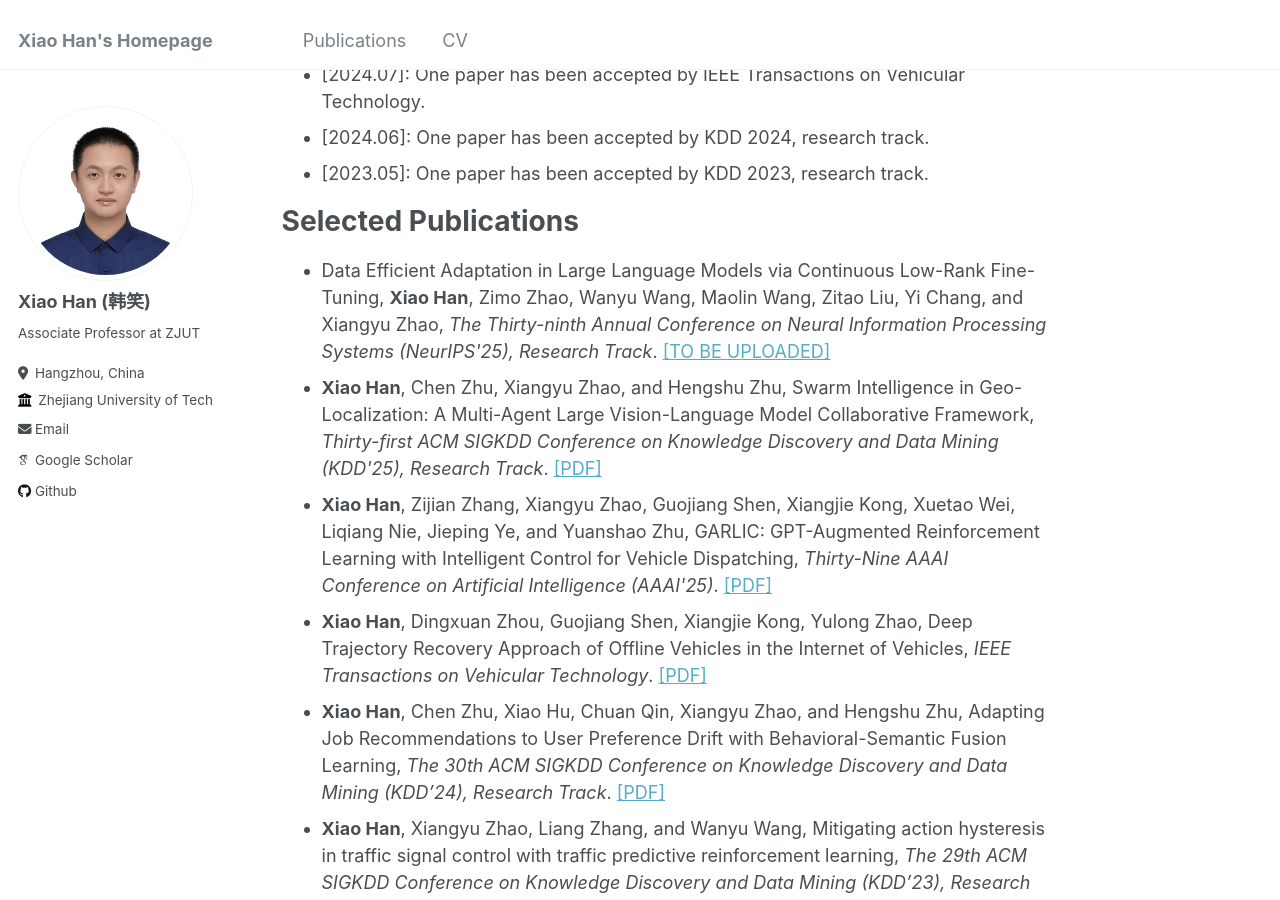
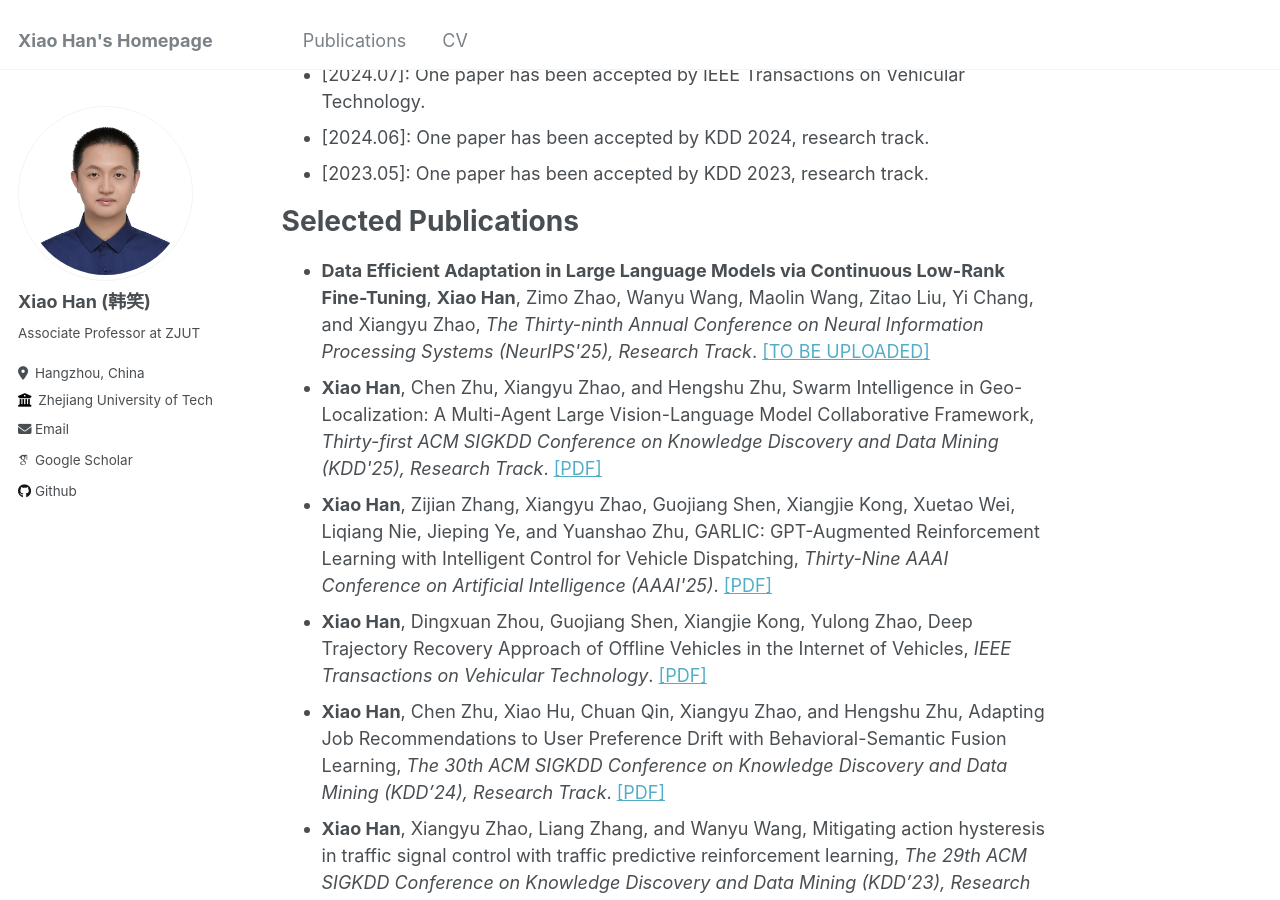
Before and after one commit to hahahenha/hahahenha.github.io, a Jekyll site: the page built from _pages/about.md, in a window 1280 px wide and 900 px high, scrolled down 790 px. Built offline with Jekyll 4.4.1, drawn with Linux system fonts in a browser that asks for light colours; some web fonts are replaced.

```diff
--- a/_pages/about.md
+++ b/_pages/about.md
@@ -56,7 +56,7 @@ If you are interested in collaborating with me or want to have a chat, always fe
 
 <ul>
   <li>
-    Data Efficient Adaptation in Large Language Models via Continuous Low-Rank Fine-Tuning,
+    <Strong>Data Efficient Adaptation in Large Language Models via Continuous Low-Rank Fine-Tuning</Strong>,
     <Strong>Xiao Han</Strong>, Zimo Zhao, Wanyu Wang, Maolin Wang, Zitao Liu, Yi Chang, and Xiangyu Zhao,
     <em>The Thirty-ninth Annual Conference on Neural Information Processing Systems (NeurIPS'25), Research Track</em>.
     <a target="_blank" rel="noopener" href="">[TO BE UPLOADED]</a>
```
